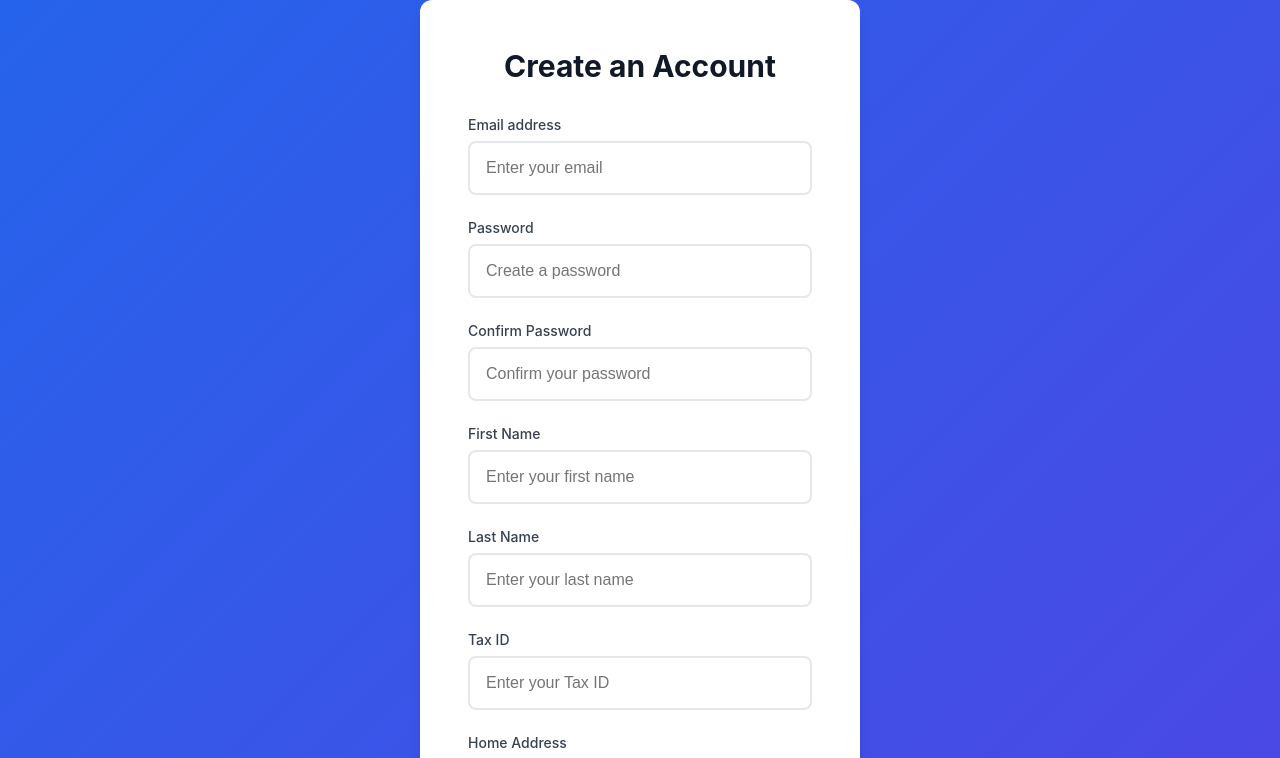
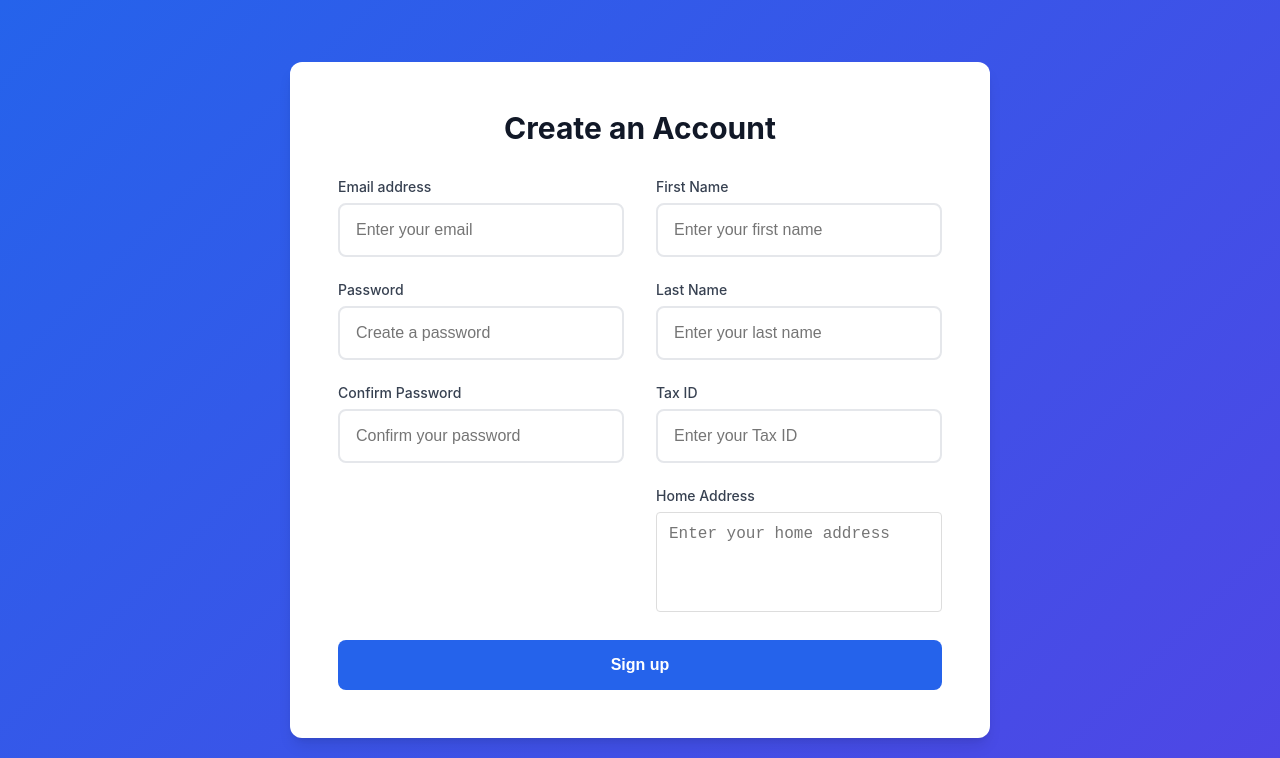
Before and after one commit to crunky0/cs308project, a React (Create React App) app in the folder online-store/: page /signup in a window 1280 px wide. Shown: the top 758 px of the page. Built offline with nearby package versions, Linux system fonts and the light colour scheme.

Commit message:
Updated Signup page

```diff
--- /dev/null
+++ b/online-store/src/pages/auth/Signup.css
@@ -0,0 +1,172 @@
+.login-container {
+    min-height: 100vh;
+    display: flex;
+    align-items: center;
+    justify-content: center;
+    background: linear-gradient(135deg, var(--color-primary) 0%, var(--color-secondary) 100%);
+  }
+
+  .login-box {
+    background-color: var(--bg-primary);
+    padding: var(--spacing-xl);
+    border-radius: var(--radius-lg);
+    box-shadow: var(--shadow-lg);
+    width: 100%;
+    max-width: 440px;
+    transition: transform var(--transition-base);
+  }
+
+  .login-box:hover {
+    transform: translateY(-4px);
+  }
+
+  .login-box h2 {
+    color: var(--color-gray-900);
+    font-size: var(--text-2xl);
+    font-weight: var(--font-bold);
+    text-align: center;
+    margin-bottom: var(--spacing-lg);
+  }
+
+  .mock-info {
+    background-color: var(--bg-info);
+    padding: var(--spacing-md);
+    border-radius: var(--radius-md);
+    margin-bottom: var(--spacing-lg);
+    border: 1px solid var(--color-primary-light);
+  }
+
+  .mock-info p {
+    color: var(--color-gray-700);
+    margin-bottom: var(--spacing-xs);
+    font-weight: var(--font-medium);
+  }
+
+  .mock-info code {
+    display: block;
+    background-color: var(--bg-primary);
+    padding: var(--spacing-sm);
+    border-radius: var(--radius-sm);
+    color: var(--color-primary);
+    font-size: var(--text-sm);
+    border: 1px solid var(--color-gray-200);
+  }
+
+  .form-group {
+    margin-bottom: var(--spacing-md);
+  }
+
+  .form-group label {
+    display: block;
+    margin-bottom: var(--spacing-xs);
+    color: var(--color-gray-700);
+    font-weight: var(--font-medium);
+    font-size: var(--text-sm);
+  }
+
+  .form-group input {
+    width: 100%;
+    padding: var(--spacing-sm);
+    border: 2px solid var(--border-color);
+    border-radius: var(--radius-md);
+    font-size: var(--text-base);
+    transition: all var(--transition-base);
+  }
+
+  .form-group input:focus {
+    outline: none;
+    border-color: var(--color-primary);
+    box-shadow: 0 0 0 3px rgba(37, 99, 235, 0.1);
+  }
+
+  .error-message {
+    background-color: var(--bg-error);
+    color: var(--color-error);
+    padding: var(--spacing-sm);
+    border-radius: var(--radius-md);
+    text-align: center;
+    margin-bottom: var(--spacing-md);
+    font-size: var(--text-sm);
+    border: 1px solid #fecaca;
+  }
+
+  .submit-button {
+    width: 100%;
+    background-color: var(--color-primary);
+    color: var(--text-light);
+    padding: var(--spacing-sm);
+    border: none;
+    border-radius: var(--radius-md);
+    font-size: var(--text-base);
+    font-weight: var(--font-semibold);
+    cursor: pointer;
+    transition: all var(--transition-base);
+  }
+
+  .submit-button:hover {
+    background-color: var(--color-primary-dark);
+    transform: translateY(-1px);
+  }
+
+  .submit-button:active {
+    transform: translateY(0);
+  }
+
+  .submit-button:disabled {
+    background-color: var(--color-gray-400);
+    cursor: not-allowed;
+    transform: none;
+  }
+
+  .auth-buttons {
+    display: flex;
+    gap: var(--spacing-md);
+    justify-content: center;
+    margin-top: var(--spacing-lg);
+  }
+
+  .auth-button {
+    padding: var(--spacing-sm) var(--spacing-md);
+    margin-bottom: 35px;
+    font-size: var(--text-base);
+    font-weight: var(--font-semibold);
+    color: var(--text-light);
+    background: var(--color-primary);
+    border: none;
+    border-radius: var(--radius-md);
+    cursor: pointer;
+    transition: all var(--transition-base);
+  }
+
+  .auth-button:hover {
+    background: var(--color-primary-dark);
+    transform: translateY(-2px);
+  }
+
+  .auth-button:active {
+    transform: translateY(0);
+  }
+
+  .auth-button:disabled {
+    background: var(--color-gray-400);
+    cursor: not-allowed;
+  }
+
+  .signup-box {
+    max-width: 700px; /* Increase width for horizontal layout */
+  }
+
+  .signup-sections {
+    display: flex;
+    justify-content: space-between;
+    gap: var(--spacing-lg); /* Use existing spacing variable for consistent styling */
+  }
+
+  .form-section {
+    flex: 1; /* Ensure both sections take equal space */
+  }
+
+  .form-group textarea {
+    resize: none;
+    height: 100px;
+  }
--- a/online-store/src/pages/auth/Signup.tsx
+++ b/online-store/src/pages/auth/Signup.tsx
@@ -1,7 +1,7 @@
 import { useState } from 'react';
 import { useNavigate } from 'react-router-dom';
 import { useAuth } from '../../context/AuthContext';
-import './Login.css';
+import './Signup.css';
 
 const SignUp = () => {
   const [email, setEmail] = useState('');
@@ -39,12 +39,13 @@ const SignUp = () => {
 
   return (
     <div className="login-container">
-      <div className="login-box">
+      <div className="login-box signup-box">
         <h2>Create an Account</h2>
-
         <form onSubmit={handleSubmit}>
           {error && <div className="error-message">{error}</div>}
-
+          <div className="signup-sections">
+            {/* Email and Password Section */}
+            <div className="form-section">
               <div className="form-group">
                 <label>Email address</label>
                 <input
@@ -55,7 +56,6 @@ const SignUp = () => {
                   placeholder="Enter your email"
                 />
               </div>
-
               <div className="form-group">
                 <label>Password</label>
                 <input
@@ -66,7 +66,6 @@ const SignUp = () => {
                   placeholder="Create a password"
                 />
               </div>
-
               <div className="form-group">
                 <label>Confirm Password</label>
                 <input
@@ -77,7 +76,10 @@ const SignUp = () => {
                   placeholder="Confirm your password"
                 />
               </div>
+            </div>
 
+            {/* Personal Information Section */}
+            <div className="form-section">
               <div className="form-group">
                 <label>First Name</label>
                 <input
@@ -88,7 +90,6 @@ const SignUp = () => {
                   placeholder="Enter your first name"
                 />
               </div>
-
               <div className="form-group">
                 <label>Last Name</label>
                 <input
@@ -99,7 +100,6 @@ const SignUp = () => {
                   placeholder="Enter your last name"
                 />
               </div>
-
               <div className="form-group">
                 <label>Tax ID</label>
                 <input
@@ -110,7 +110,6 @@ const SignUp = () => {
                   placeholder="Enter your Tax ID"
                 />
               </div>
-
               <div className="form-group">
                 <label>Home Address</label>
                 <textarea
@@ -120,7 +119,8 @@ const SignUp = () => {
                   placeholder="Enter your home address"
                 />
               </div>
-
+            </div>
+          </div>
           <button
             type="submit"
             className="submit-button"
```
Lines whose indentation alone changed are shown as unchanged.
